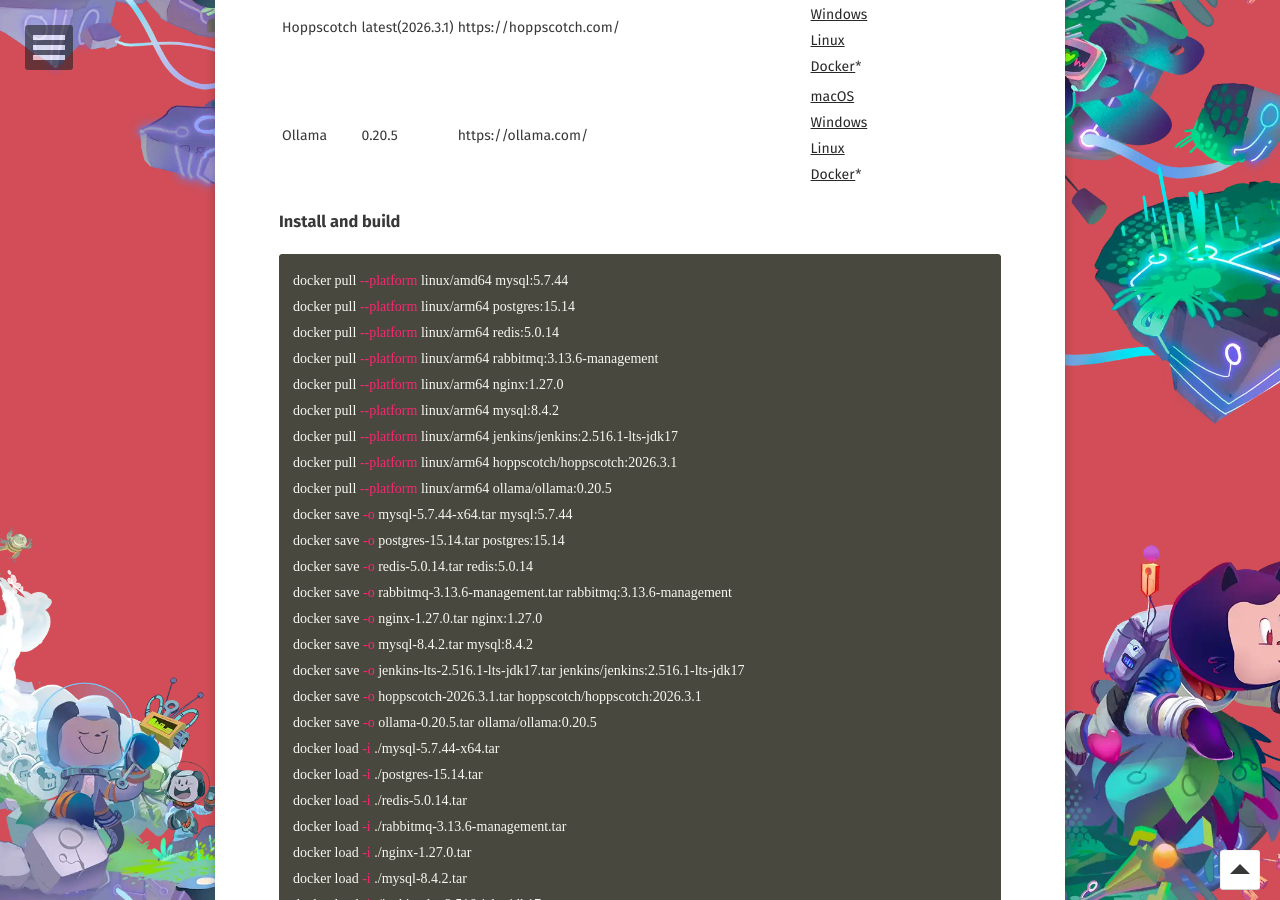
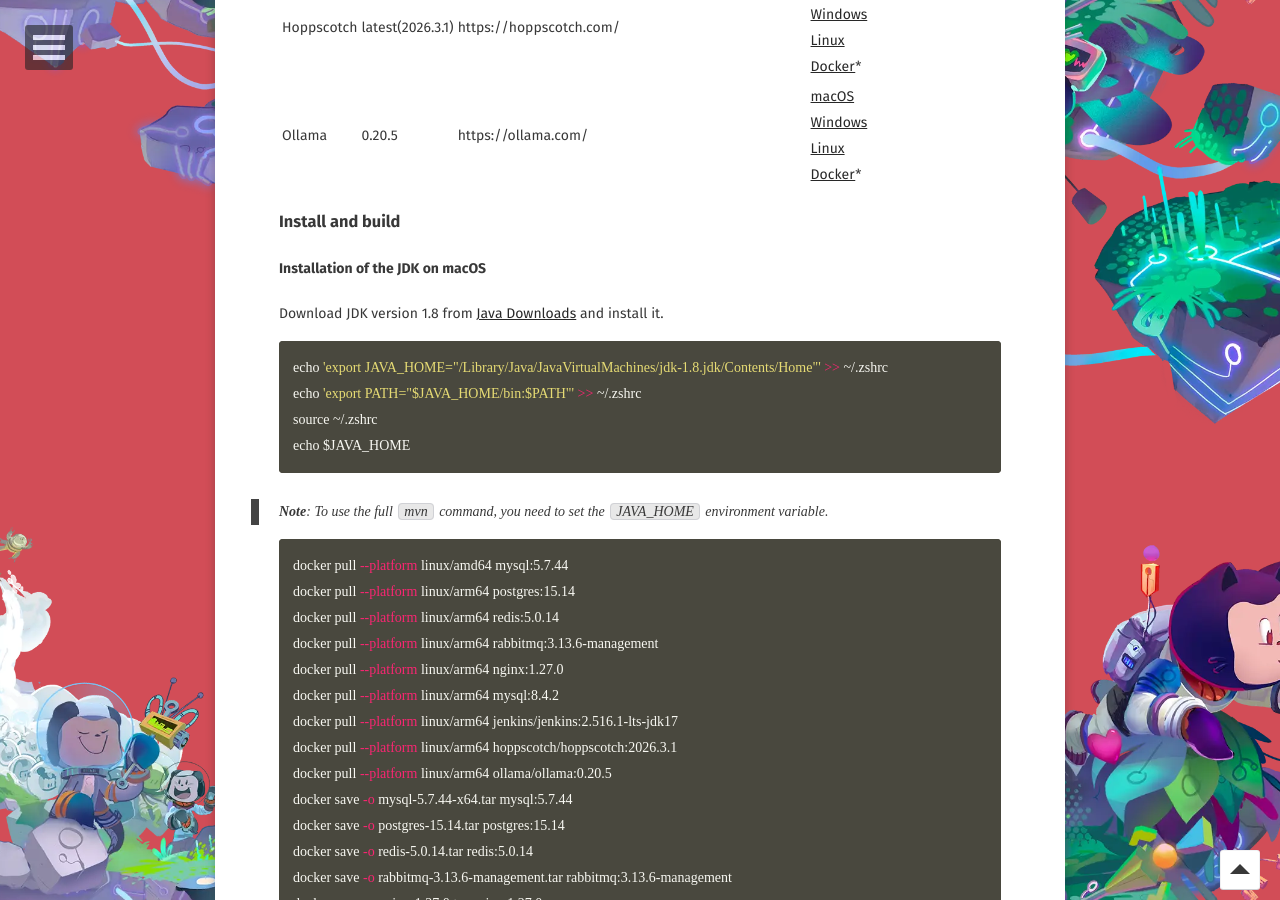
Before and after one commit to WebPavel/WebPavel.github.io, a Jekyll site: the page built from _posts/2026-04-07-Java-web-project-development-and-deployment.md, in a window 1280 px wide and 900 px high, scrolled down 1365 px. Built offline with Jekyll 4.4.1, drawn with Linux system fonts in a browser that asks for light colours; some web fonts are replaced; comment, search, counter and statistics services are not loaded; some of the changed text lies outside the part shown.

Commit message:
feat: set JAVA_HOME environment variable for Maven

````diff
--- a/_posts/2026-04-07-Java-web-project-development-and-deployment.md
+++ b/_posts/2026-04-07-Java-web-project-development-and-deployment.md
@@ -29,6 +29,20 @@
 | Ollama     | 0.20.5            | https://ollama.com/                                 | [macOS](https://github.com/ollama/ollama/releases/download/v0.20.5/Ollama.dmg)<br>[Windows](https://github.com/ollama/ollama/releases/download/v0.20.5/OllamaSetup.exe)<br>[Linux](https://github.com/ollama/ollama/releases/download/v0.20.5/ollama-linux-amd64.tar.zst)<br>[Docker](https://hub.docker.com/r/ollama/ollama)*                                                                 |
 
 ### Install and build
+
+#### Installation of the JDK on macOS
+
+Download JDK version 1.8 from [Java Downloads](https://www.oracle.com/java/technologies/downloads/) and install it.
+
+```shell
+echo 'export JAVA_HOME="/Library/Java/JavaVirtualMachines/jdk-1.8.jdk/Contents/Home"' >> ~/.zshrc
+echo 'export PATH="$JAVA_HOME/bin:$PATH"' >> ~/.zshrc
+source ~/.zshrc
+echo $JAVA_HOME
+```
+
+> **Note**:
+> To use the full `mvn` command, you need to set the `JAVA_HOME` environment variable.
 
 ```shell
 docker pull --platform linux/amd64 mysql:5.7.44
````
